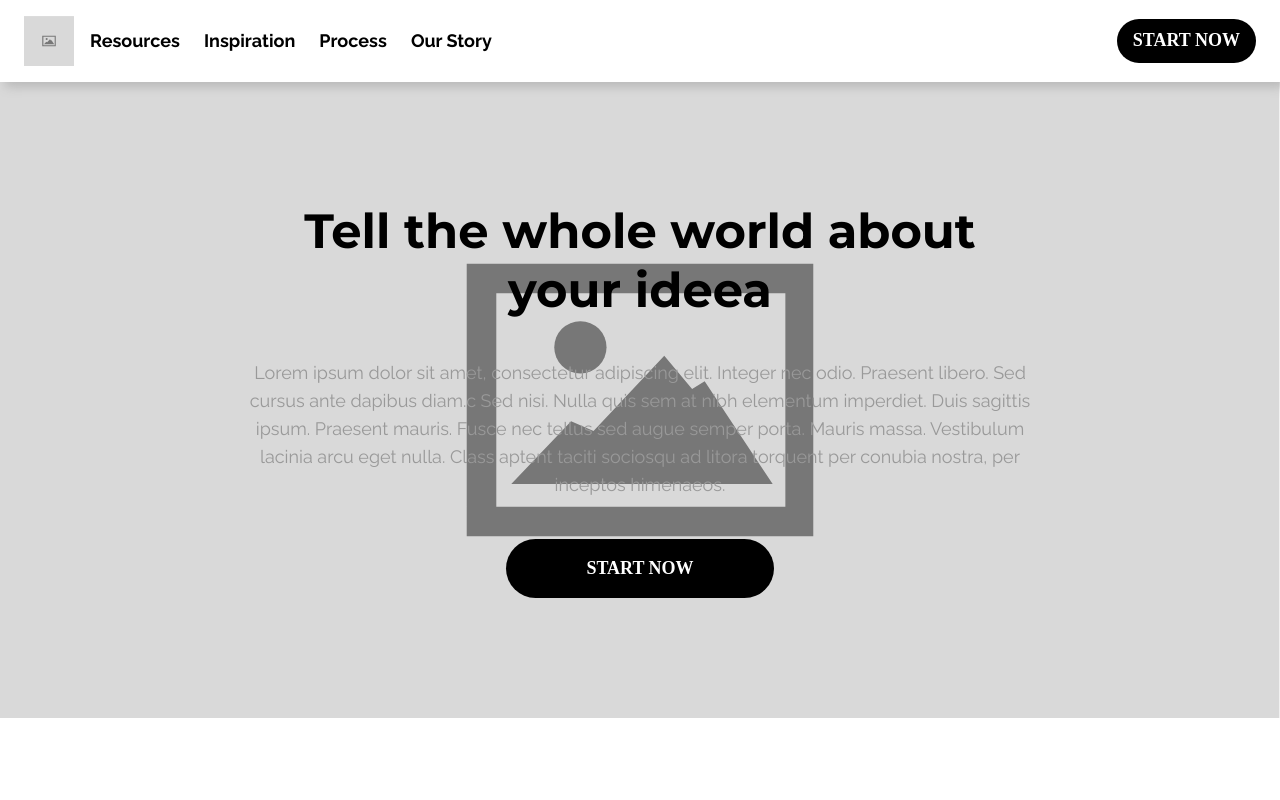
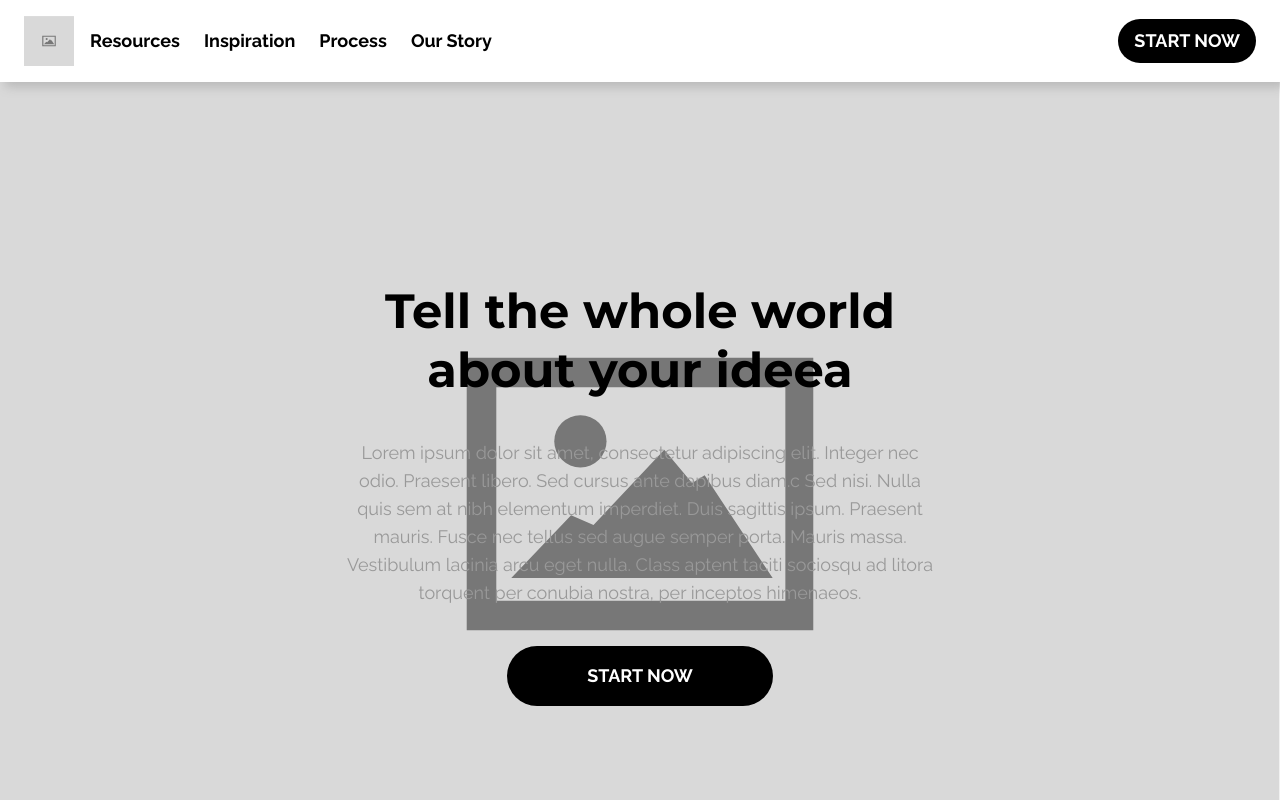
Before and after one commit to littlenines/wireframe-template, a React app: page / in a window 1280 px wide. Shown: the top 800 px of the page. Built offline with nearby package versions, Linux system fonts and the light colour scheme; the HTML template or start-up script is replaced by a standard one.

Commit message:
fix css container and add typography for button

```diff
--- a/src/components/Button/Button.module.scss
+++ b/src/components/Button/Button.module.scss
@@ -1,10 +1,4 @@
 @use "src/style/variables" as *;
-
-.button {
-    font-size: $font-sm;
-    font-weight: $font-bold;
-    line-height: $line-md;
-  }
 
   .small {
     border-radius: $border-xl;
--- a/src/components/Button/index.jsx
+++ b/src/components/Button/index.jsx
@@ -2,9 +2,9 @@ import PropTypes from 'prop-types';
 import style from './Button.module.scss';
 
 const Button = (props) => {
-  const {size = 'small', text = 'Start now', setClass='',} = props
+  const {size = 'small', text = 'Start now'} = props
   return (
-    <div className={`${style.button} ${setClass}`} {...props}>
+    <div {...props}>
       <button
         className={`
             ${style.highlight_button}
@@ -22,7 +22,6 @@ const Button = (props) => {
 Button.propTypes = {
   size: PropTypes.string,
   text: PropTypes.string,
-  setClass: PropTypes.any,
 };
 
 export default Button;
--- a/src/components/Hero/Hero.module.scss
+++ b/src/components/Hero/Hero.module.scss
@@ -31,3 +31,14 @@
         margin: 0 auto;
     }
 }
+
+@media(min-width: $xl) {
+    .hero {
+        padding-top: 160px;
+        padding-bottom: 160px;
+    }
+
+    .content {
+        width: 50%;
+    }
+}
--- a/src/components/Hero/index.jsx
+++ b/src/components/Hero/index.jsx
@@ -12,14 +12,14 @@ const Hero = (props) => {
 `
   return (
     <section className={style.hero} css={hero_style} {...props}>
-      <div className={`container ${style.content}`}>
+      <div className={`container ${style.content} max-content`}>
         <h1 className={`${style.text_content} heading_typography`}>
           {title}
         </h1>
         <p className={`${style.text_content} section_typography barely_visible`}>
           {description}
         </p>
-        <Button size="large" />
+        <Button size="large" className='anchor_typography' />
       </div>
     </section>
   )
--- a/src/components/Layout/Footer/Footer.module.scss
+++ b/src/components/Layout/Footer/Footer.module.scss
@@ -1,13 +1,18 @@
-.footer,
+@use "src/style/variables" as *;
+
+.footer {
+  border-top: 1px solid $background-fill;
+}
+
+.footer > div,
 .socials,
 .copyright {
   display: flex;
 }
 
-.footer {
-  padding: 24px;
-  border-top: 1px solid #d9d9d9;
+.footer > div {
   justify-content: space-between;
+  padding: $pd-md;
 }
 
 .socials,
--- a/src/components/Layout/Footer/index.jsx
+++ b/src/components/Layout/Footer/index.jsx
@@ -3,6 +3,7 @@ import style from './Footer.module.scss'
 const Footer = () => {
   return (
     <footer className={style.footer}>
+      <div className='max-content'>
         <div className={style.socials}>
           <img src="icons/twitter.svg" width={24} height={24} alt="twitter" />
           <img src="icons/facebook2.svg" width={24} height={24} alt="facebook" />
@@ -12,6 +13,7 @@ const Footer = () => {
           <img src="icons/copyright.svg" width={24} height={24} alt="copyright" />
           <span className="anchor_typography">Copyright, 2021</span>
         </div>
+      </div>
     </footer>
   )
 }
--- a/src/components/Layout/Header/Header.module.scss
+++ b/src/components/Layout/Header/Header.module.scss
@@ -6,6 +6,7 @@
   padding-bottom: $pd-sm;
   box-shadow: $shadow;
   position: sticky;
+  top: 0;
 }
 
 .tabs {
--- a/src/components/Layout/Header/index.jsx
+++ b/src/components/Layout/Header/index.jsx
@@ -13,7 +13,7 @@ const Header = () => {
 
   return (
     <header className={style.header}>
-      <div className={`${style.tabs} container`}>
+      <div className={`${style.tabs} container max-content`}>
         <div className={style.navigation}>
           <img src="img/default-img.svg" className={style.logo} alt="logo" />
           <div className={style.menu}>
@@ -21,7 +21,7 @@ const Header = () => {
           </div>
           <Tabs setClass={style.menu_tabs} tabs={tabsArray} />
         </div>
-        <Button />
+        <Button className='anchor_typography' />
       </div>
     </header>
   )
--- a/src/components/Section/index.jsx
+++ b/src/components/Section/index.jsx
@@ -4,7 +4,7 @@ import style from './Section.module.scss'
 const Section = (props) => {
   return (
     <section {...props}>
-      <div className="wrapper">
+      <div className="wrapper max-content">
         <h2 className={`heading_typography ${style.title}`}>{props.title}</h2>
         {props.description && <p className={`section_typography ${style.description}`}>{props.description}</p>}
         {props.children}
--- a/src/global.scss
+++ b/src/global.scss
@@ -124,6 +124,11 @@ select {
   padding: 40px 24px;
 }
 
+.max-content {
+  max-width: 1414px;
+  margin: 0 auto;
+}
+
 // 4.Typography
 .heading_typography {
   font-size: $font-xl;
```
Lines whose indentation alone changed are shown as unchanged.
